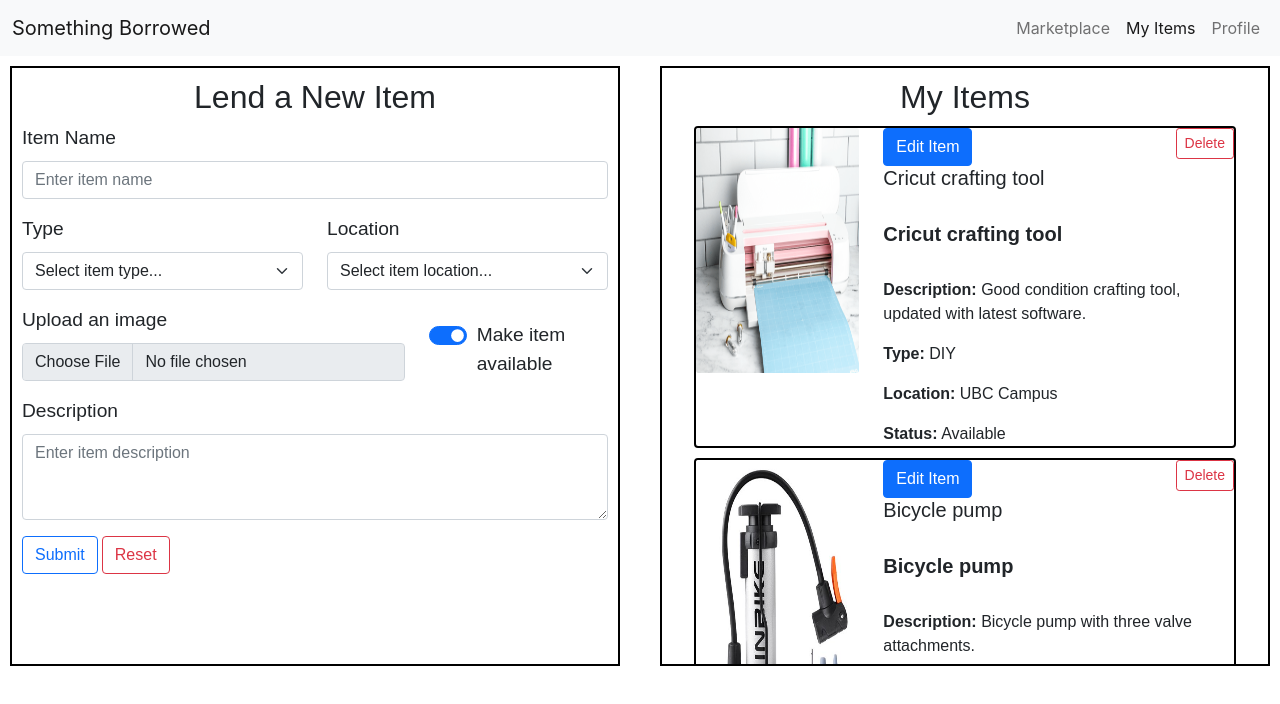
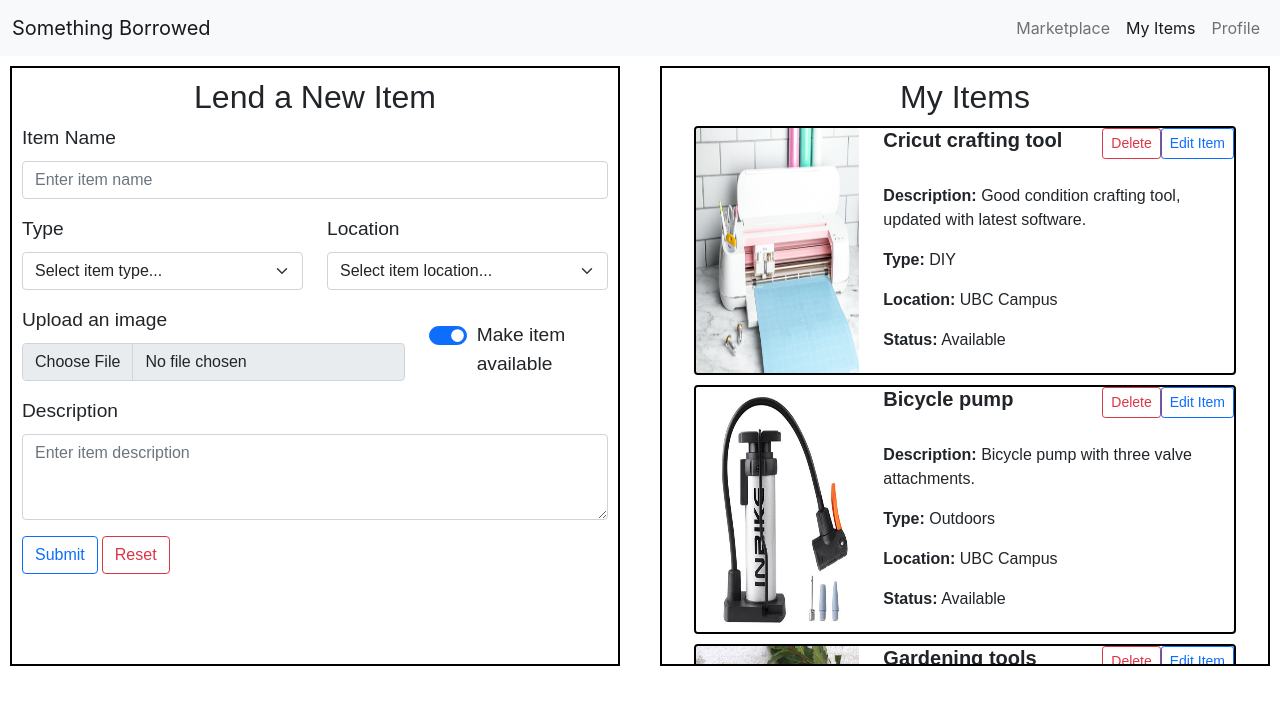
Before and after one commit to phreid/somethingBorrowed, a React (Create React App) app: page /my-items in a window 1280 px wide. Shown: the top 704 px of the page. Built offline with nearby package versions, Linux system fonts and the light colour scheme.

Commit message:
update card button alignments

```diff
--- a/src/components/CardModal.jsx
+++ b/src/components/CardModal.jsx
@@ -6,6 +6,8 @@
 import { useState } from 'react'
 import { editItem } from '../redux/items/items'
 import { useDispatch } from 'react-redux'
+
+import '../styles.css'
 
 const ITEM_TYPES = [
   { id: 0, name: 'Kitchen' },
@@ -35,11 +37,8 @@
   const [location, setLocation] = useState('')
   const [description, setDescription] = useState('')
 
-  const handleNameChange = (e) => {
-    if (!e.target.value) {
-      setName(props.name)
-    }
-    setName(e.target.value)
+  const handleClose = () => {
+    props.setShow(false)
   }
 
   return (
@@ -53,21 +52,22 @@
         <Modal.Header closeButton>
           <Modal.Title>Edit Your Item</Modal.Title>
         </Modal.Header>
+        <Modal.Body>
           <Form>
-          <Form.Group className="mb-3">
+            <Form.Group>
               <Form.Label>Item Name</Form.Label>
               <Form.Control type="text" placeholder={props.name} value={name}
-              onChange={handleNameChange}></Form.Control>
+                onChange={(e) => setName(e.target.value)}></Form.Control>
             </Form.Group>
             <Row>
-            <Form.Group as={Col} sm className="mb-3">
+              <Form.Group as={Col} sm >
                 <Form.Label>Type</Form.Label>
                 <Form.Select placeholder={props.type} value={type} onChange={(e) => setType(e.target.value)}>
                   <option>Select an item type...</option>
                   {itemTypeDropdowns}
                 </Form.Select>
               </Form.Group>
-            <Form.Group as={Col} sm className="mb-3">
+              <Form.Group as={Col} sm >
                 <Form.Label>Location</Form.Label>
                 <Form.Select value={location} onChange={(e) => setLocation(e.target.value)}>
                   <option>Select a location...</option>
@@ -76,7 +76,7 @@
               </Form.Group>
             </Row>
             <Row>
-            <Form.Group as={Col} xs={8} controlId="formFileDisabled" className="mb-3">
+              <Form.Group as={Col} xs={8} controlId="formFileDisabled" >
                 <Form.Label>Upload an image</Form.Label>
                 <Form.Control type="file" disabled />
               </Form.Group>
@@ -88,7 +88,7 @@
                   className={switchIsAvailable ? '' : 'text-muted'} />
               </Form.Group>
             </Row>
-          <Form.Group className="mb-3">
+            <Form.Group >
               <Form.Label>Description</Form.Label>
               <Form.Control as="textarea" rows={3} placeholder={props.description} value={description}
                 onChange={(e) => setDescription(e.target.value)}></Form.Control>
@@ -102,9 +102,11 @@
                   location,
                   description
                 }))
+                handleClose()
               }}>Submit Changes</Button>
             <Button variant="danger" type="reset">Reset</Button>
           </Form>
+        </Modal.Body>
       </Modal>
     </>
   )
--- a/src/components/ItemCard.jsx
+++ b/src/components/ItemCard.jsx
@@ -42,11 +42,9 @@
           <Card.Img className="item-img" src={props.image || placeholder } />
         </div>
         <div className="col-md-8">
-          {props.edit ? <Button onClick={handleEditItem} >Edit Item</Button> : null }
+          {props.edit ? <Button variant="outline-primary" size="sm" className="card-buttons" onClick={handleEditItem}>Edit Item</Button> : null }
+          <Button variant="outline-danger" size="sm" className="card-buttons" onClick={(e) => dispatch(deleteItem(props))}>Delete</Button>
           <CardModal modalOpen={editOpen} setShow={handleCloseModal} name={props.name} description={props.description} type={props.type} />
-          <Card.Title className="item-name">{props.name}</Card.Title>
-          <Button variant="outline-danger" size="sm" className="position-absolute top-0 end-0" onClick={(e) => dispatch(deleteItem(props))}>Delete</Button>
-          <br/>
           <Card.Title className="item-name"><strong>{props.name}</strong></Card.Title>
           <br/>
           <Card.Text className="item-description">
--- a/src/styles.css
+++ b/src/styles.css
@@ -89,3 +89,8 @@
 .navbar-parent{
     background-color: lightblue;
 }
+
+.card-buttons{
+    display: inline-block;
+    float: right;
+}
```
Lines whose indentation alone changed are shown as unchanged.
